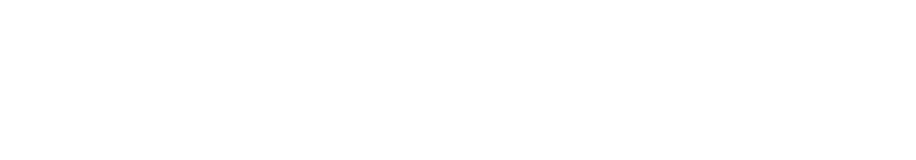
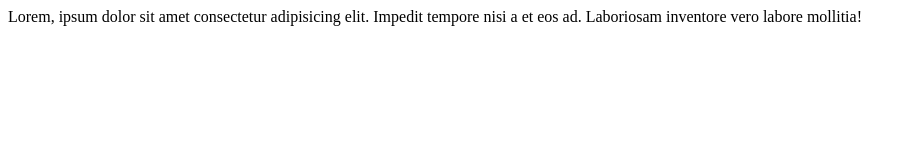
Before and after one commit to zaberpias117/my-first-github-repo, a plain HTML site: page index.html in a window 1280 px wide. Shown: the whole page, without its empty margins (0-916 px from the left). Drawn offline with Linux system fonts and the light colour scheme.

Commit message:
added second code

```diff
--- a/index.html
+++ b/index.html
@@ -6,6 +6,10 @@
     <title>My first code at github</title>
 </head>
 <body>
-
+   <div>
+    Lorem, ipsum dolor sit amet consectetur adipisicing elit.
+     Impedit tempore nisi a et eos ad.
+     Laboriosam inventore vero labore mollitia!
+   </div>
 </body>
 </html>
```
